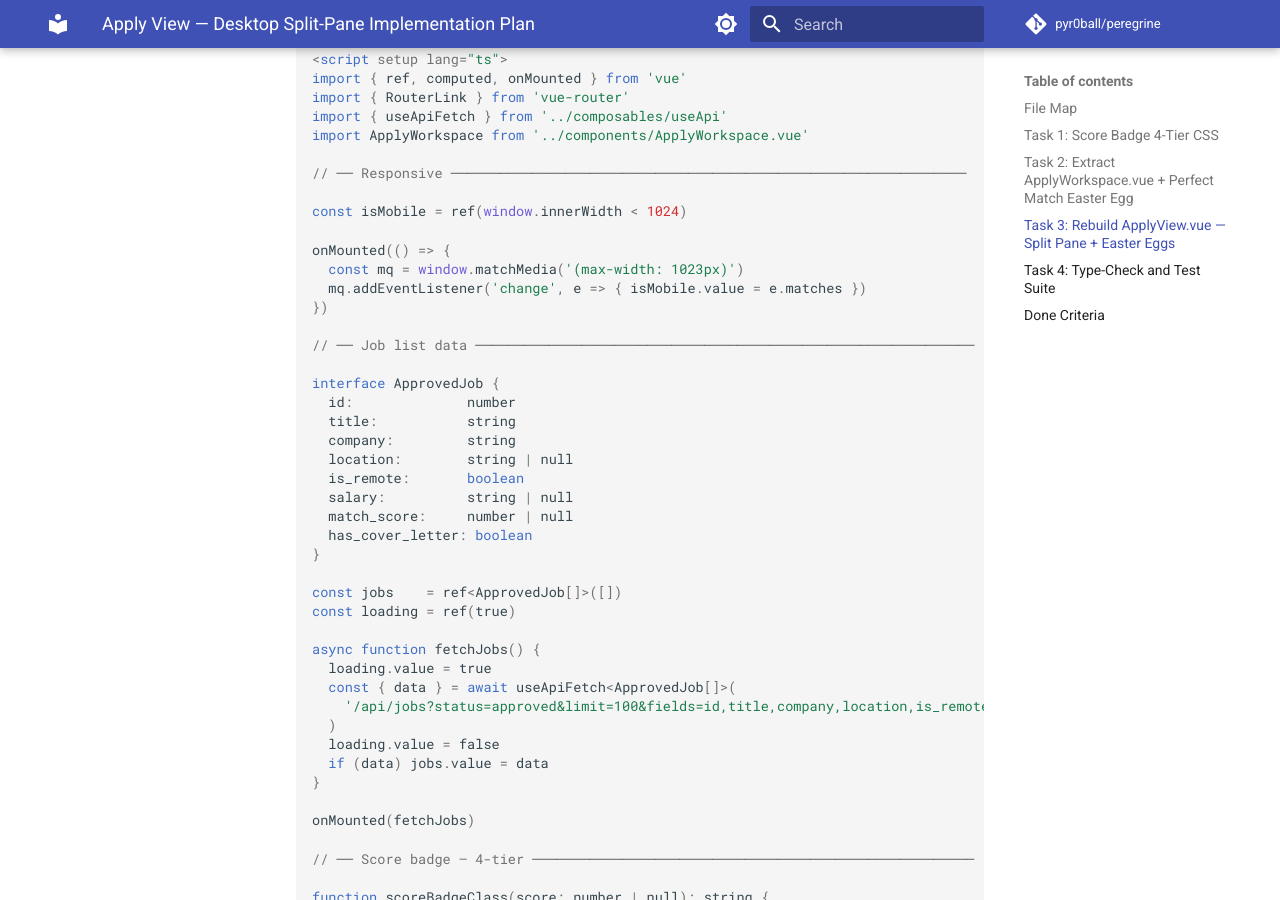
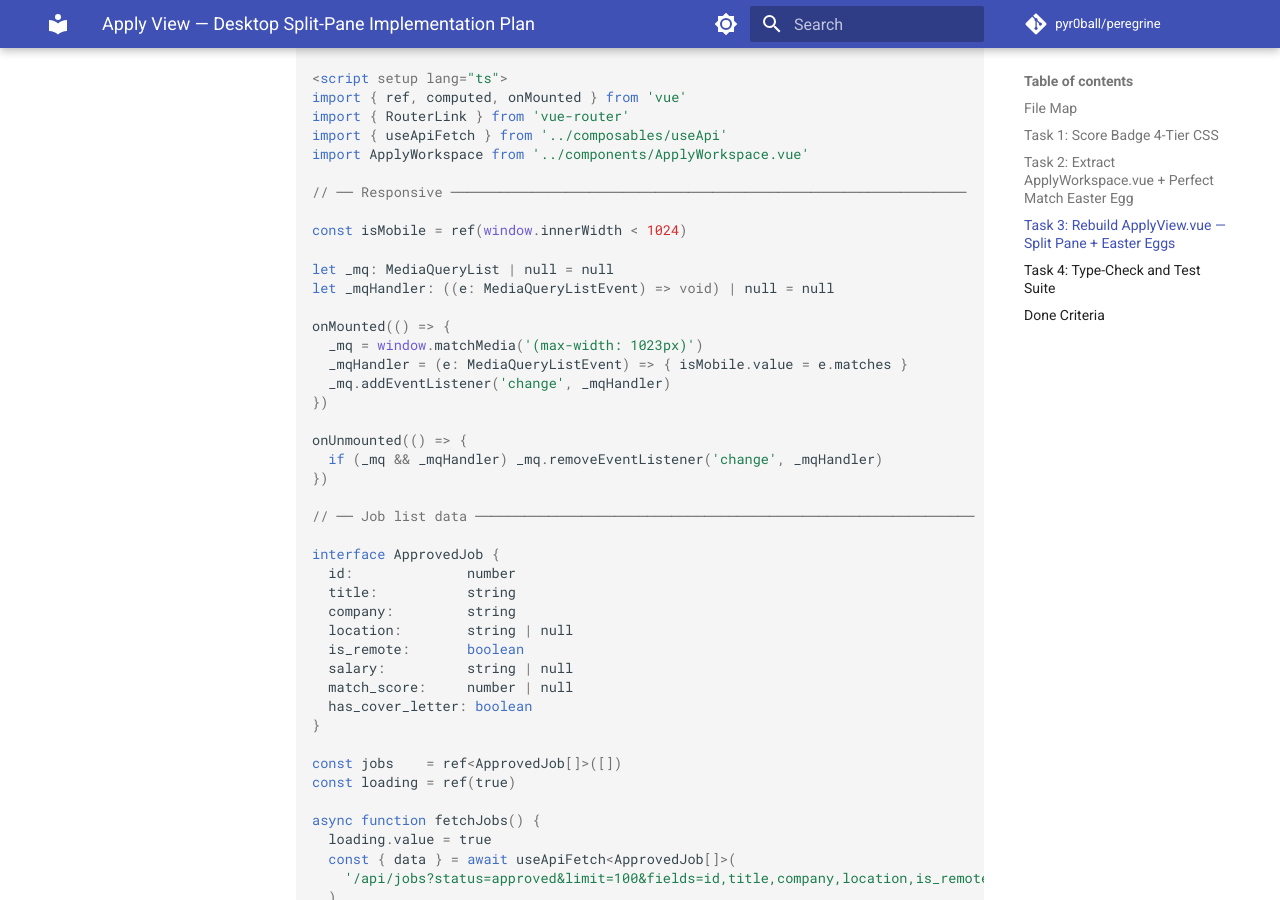
Before and after one commit to CircuitForgeLLC/peregrine, an MkDocs documentation site: the page built from docs/superpowers/plans/2026-03-19-apply-split-pane.md, in a window 1280 px wide and 900 px high, scrolled down 8788 px. Built offline with MkDocs 1.6.1 and Material for MkDocs 9.7.7, drawn with Linux system fonts in a browser that asks for light colours; some of the changed text lies outside the part shown.

Commit message:
docs(apply): fix plan review issues (onUnmounted, mq listener cleanup, job-row__sep CSS)

```diff
--- a/docs/superpowers/plans/2026-03-19-apply-split-pane.md
+++ b/docs/superpowers/plans/2026-03-19-apply-split-pane.md
@@ -114,8 +114,9 @@
 
 // Remove: const route = useRoute()
 // Remove: const router = useRouter()
-// Remove: RouterLink import
+// Remove: RouterLink import (it is used in template only for the back-link — remove that element too)
 // Remove: const jobId = Number(route.params.id)
+// KEEP: onUnmounted(() => { stopPolling(); clearTimeout(toastTimer) })  ← do NOT remove this
 
 // jobId is now: props.jobId — update all references from `jobId` to `props.jobId`
 
@@ -400,9 +401,17 @@
 
 const isMobile = ref(window.innerWidth < 1024)
 
+let _mq: MediaQueryList | null = null
+let _mqHandler: ((e: MediaQueryListEvent) => void) | null = null
+
 onMounted(() => {
-  const mq = window.matchMedia('(max-width: 1023px)')
-  mq.addEventListener('change', e => { isMobile.value = e.matches })
+  _mq = window.matchMedia('(max-width: 1023px)')
+  _mqHandler = (e: MediaQueryListEvent) => { isMobile.value = e.matches }
+  _mq.addEventListener('change', _mqHandler)
+})
+
+onUnmounted(() => {
+  if (_mq && _mqHandler) _mq.removeEventListener('change', _mqHandler)
 })
 
 // ── Job list data ─────────────────────────────────────────────────────────────
@@ -605,6 +614,7 @@
 .job-row__meta   { display: flex; align-items: center; gap: var(--space-3); flex-shrink: 0; }
 .job-row__salary { font-size: var(--text-xs); color: var(--color-success); font-weight: 600; white-space: nowrap; }
 .job-row__arrow  { font-size: 1.25rem; color: var(--color-text-muted); line-height: 1; }
+.job-row__sep    { color: var(--color-border); }
 .cl-badge { padding: 1px var(--space-2); border-radius: 999px; font-size: var(--text-xs); font-weight: 600; }
 .cl-badge--done    { background: rgba(39,174,96,0.10); color: var(--color-success); }
 .cl-badge--pending { background: var(--color-surface-alt); color: var(--color-text-muted); }
```
